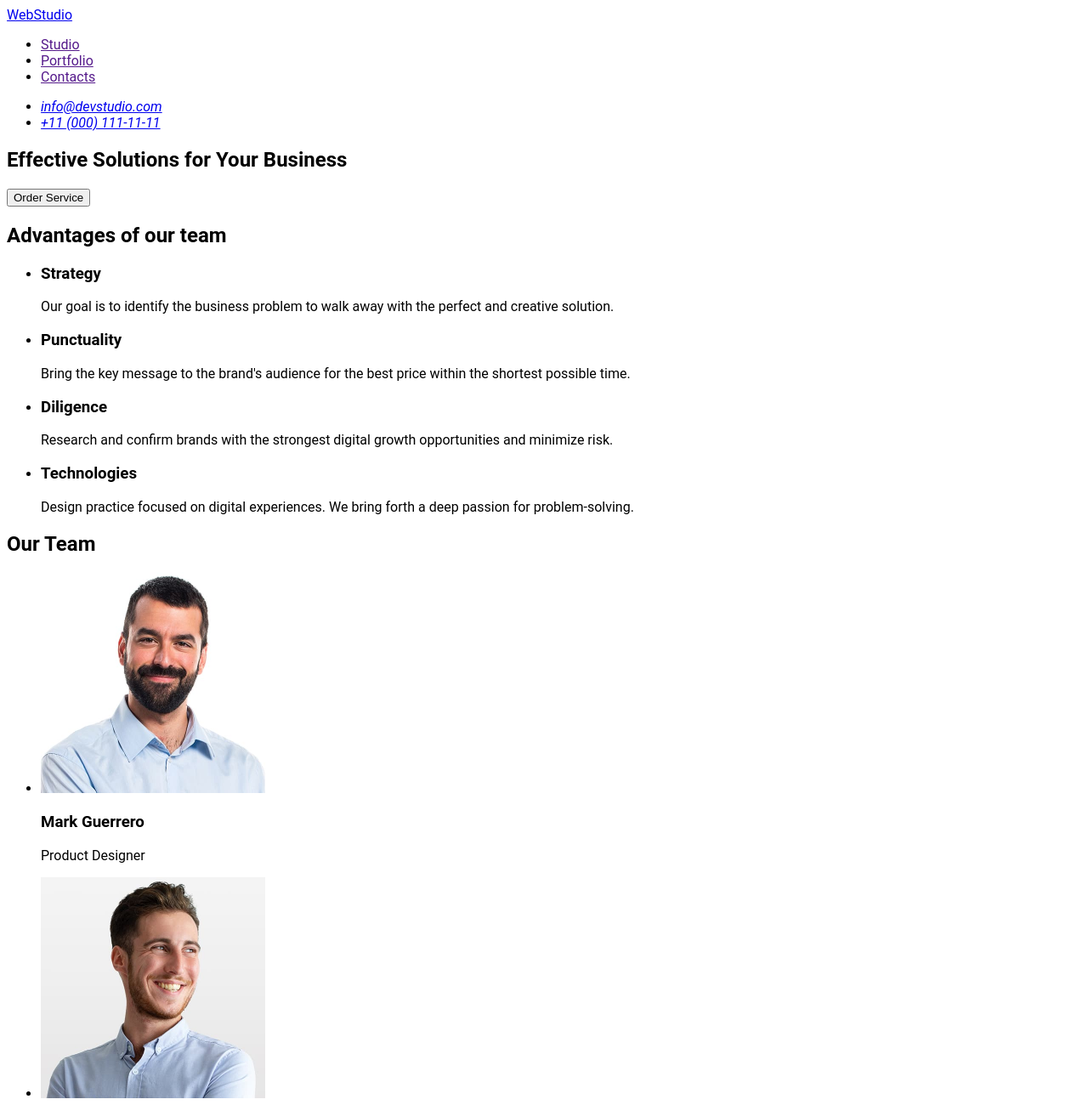
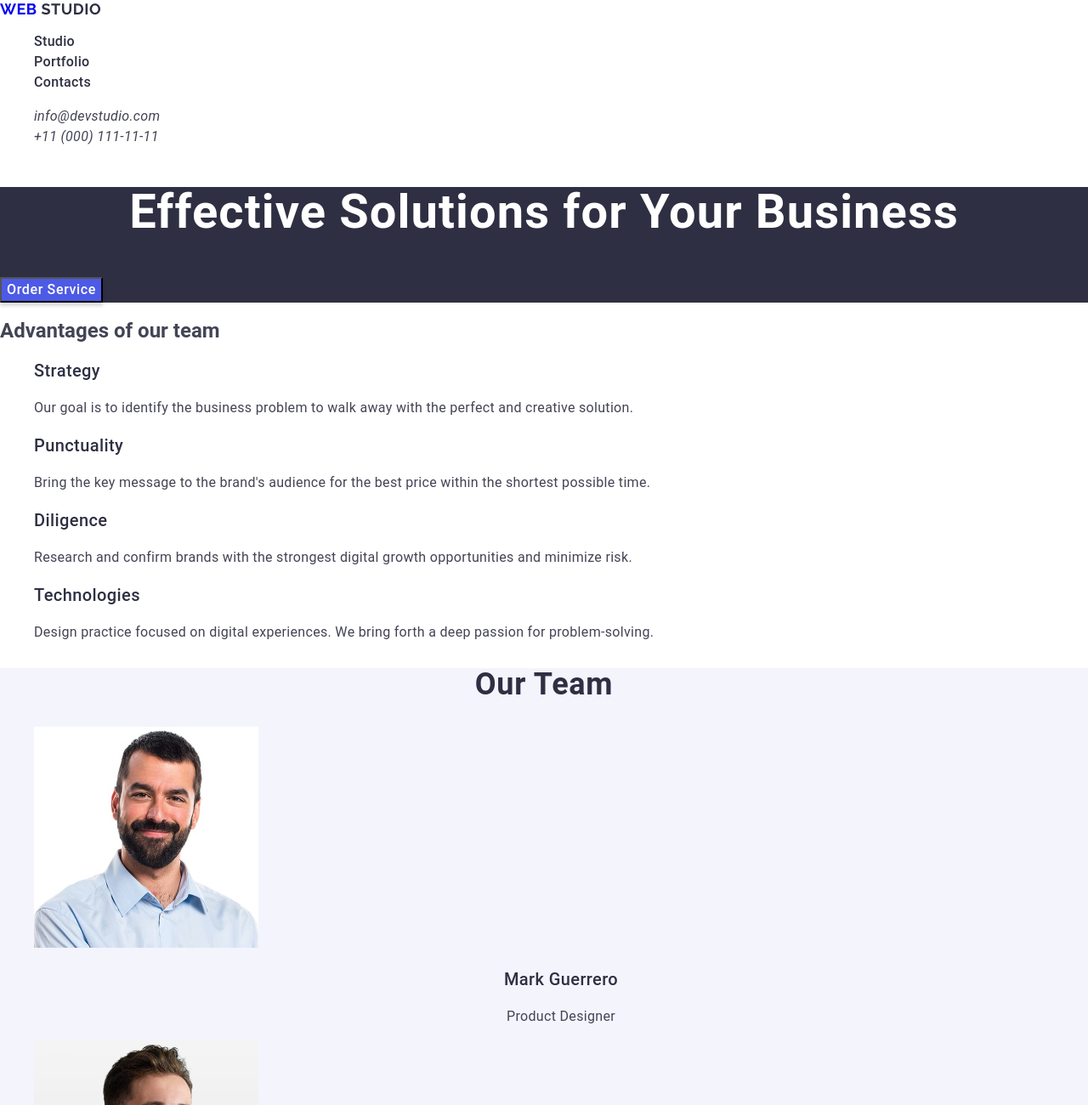
Before and after one commit to BohdanOvcharenko/goit-markup-hw-02, a plain HTML site: page index.html in a window 1280 px wide. Shown: the top 1300 px of the page at 85% size. Drawn offline with nearby package versions, Linux system fonts and the light colour scheme.

Commit message:
add initial files

```diff
--- a/css/styles.css
+++ b/css/styles.css
@@ -1,5 +1,177 @@
 body{
-    font-family: "Roboto", "Raleway", sans-serif;
-    color: var(--navy-blue);
-    background-color: var(--light-blue);
+    font-family: "Roboto", sans-serif;
+    color: #434455;
+    background-color: #fff;
 }
+
+ul{
+    list-style-type: none;
+}
+
+a{
+  text-decoration: none;
+}
+
+address>ul>li>a:hover,
+address>ul>li>a:focus{
+    color: brown;
+}
+
+button{
+    cursor: pointer;
+}
+
+.web{
+    font-family: "Raleway", sans-serif;
+    font-weight: 700;
+    font-size: 18px;
+    line-height: 1.17;
+    letter-spacing: 0.03em;
+    text-transform: uppercase;
+    color: 4D5AE5;
+}
+.studio{
+    font-family: "Raleway", sans-serif;
+    font-weight: 700;
+    font-size: 18px;
+    line-height: 1.17;
+    letter-spacing: 0.03em;
+    text-transform: uppercase;
+    color: #2e2f42;
+}
+
+.header>nav>ul>li>a{
+    font-family: inherit;
+    font-weight: 500;
+    font-size: 16px;
+    line-height: 1.5;
+    letter-spacing: 0.02em;
+    color: #2e2f42;
+}
+
+.header>address>ul>li>a{
+    font-family: inherit;
+    font-weight: 400;
+    font-size: 16px;
+    line-height: 1.5;
+    letter-spacing: 0.02em;
+    color: inherit;
+}
+
+.section-title>h1{
+    font-family: inherit;
+    font-weight: 700;
+    font-size: 56px;
+    line-height: 1.07;
+    letter-spacing: 0.02em;
+    text-align: center;
+    color: #fff;
+}
+
+.section-title{
+    background: #2e2f42;
+}
+
+.section-title>button{
+    font-family: inherit;
+    font-weight: 500;
+    font-size: 16px;
+    line-height: 1.5;
+    letter-spacing: 0.04em;
+    color: #fff;
+    box-shadow: 0 4px 4px 0 rgba(0, 0, 0, 0.15);
+    background: #4d5ae5;
+}
+
+.section-advantages>ul>li>h3{
+    font-family: inherit;
+    font-weight: 500;
+    font-size: 20px;
+    line-height: 1.2;
+    letter-spacing: 0.02em;
+    color: #2e2f42;
+}
+
+.section-advantages>ul>li>p{
+    font-family: inherit;
+    font-weight: 400;
+    font-size: 16px;
+    line-height: 1.5;
+    letter-spacing: 0.02em;
+    color: inherit;
+}
+
+.section-team{
+    background: #f4f4fd;
+}
+
+.section-team>h2{
+    font-family: inherit;
+    font-weight: 700;
+    font-size: 36px;
+    line-height: 1.11;
+    letter-spacing: 0.02em;
+    text-align: center;
+    color: #2e2f42;
+}
+
+.section-team>ul>li>h3{
+    font-family: inherit;
+    font-weight: 500;
+    font-size: 20px;
+    line-height: 1.2;
+    letter-spacing: 0.02em;
+    text-align: center;
+    color: #2e2f42;
+}
+
+.section-team>ul>li>p{
+    font-family: inherit;
+    font-weight: 400;
+    font-size: 16px;
+    line-height: 1.5;
+    letter-spacing: 0.02em;
+    text-align: center;
+    color: inherit;
+}
+
+.section-portfolio>h2{
+    font-family: inherit;
+    font-weight: 700;
+    font-size: 36px;
+    line-height: 1.11;
+    letter-spacing: 0.02em;
+    text-align: center;
+    color: #2e2f42;
+}
+
+.section-portfolio>ul>li>h3{
+    font-family: inherit;
+    font-weight: 500;
+    font-size: 20px;
+    line-height: 1.2;
+    letter-spacing: 0.02em;
+    color: #2e2f42;
+}
+
+.section-portfolio>ul>li>p{
+    font-family: inherit;
+    font-weight: 400;
+    font-size: 16px;
+    line-height: 1.5;
+    letter-spacing: 0.02em;
+    color: inherit;
+}
+
+footer>p{
+    font-family: inherit;
+        font-weight: 400;
+        font-size: 16px;
+        line-height: 1.5;
+        letter-spacing: 0.02em;
+        color: #f4f4fd;
+}
+
+footer{
+    background: #2e2f42;
+}
--- a/index.html
+++ b/index.html
@@ -1,6 +1,13 @@
 <!DOCTYPE html>
 <html lang="en">
   <head>
+    <link
+      rel="stylesheet"
+      href="https://cdnjs.cloudflare.com/ajax/libs/modern-normalize/3.0.1/modern-normalize.min.css"
+      integrity="sha512-q6WgHqiHlKyOqslT/lgBgodhd03Wp4BEqKeW6nNtlOY4quzyG3VoQKFrieaCeSnuVseNKRGpGeDU3qPmabCANg=="
+      crossorigin="anonymous"
+      referrerpolicy="no-referrer"
+    />
     <meta charset="UTF-8" />
     <meta name="viewport" content="width=device-width, initial-scale=1.0" />
     <link rel="preconnect" href="https://fonts.googleapis.com" />
@@ -13,9 +20,11 @@
     <title>WebStudio</title>
   </head>
   <body>
-    <header>
+    <header class="header">
       <nav>
-        <a href="./index.html">WebStudio</a>
+        <a href="./index.html"
+          ><span class="web">Web</span><span class="studio"> Studio</span></a
+        >
         <ul>
           <li><a href="">Studio</a></li>
           <li><a href="">Portfolio</a></li>
@@ -30,11 +39,11 @@
       </address>
     </header>
     <main>
-      <section>
+      <section class="section-title">
         <h1>Effective Solutions for Your Business</h1>
         <button type="button">Order Service</button>
       </section>
-      <section>
+      <section class="section-advantages">
         <h2>Advantages of our team</h2>
         <ul>
           <li>
@@ -67,7 +76,7 @@
           </li>
         </ul>
       </section>
-      <section>
+      <section class="section-team">
         <h2>Our Team</h2>
         <ul>
           <li>
@@ -104,12 +113,12 @@
           </li>
         </ul>
       </section>
-      <section>
+      <section class="section-portfolio">
         <h2>Our Portfolio</h2>
         <ul>
           <li>
             <img
-              src="./images/img-Banking App.jpg"
+              src="./images/img-Banking-App.jpg"
               alt="Bank-App"
               width="360"
             />
@@ -118,7 +127,7 @@
           </li>
           <li>
             <img
-              src="./images/img-Cashless Payment.jpg"
+              src="./images/img-Cashless-Payment.jpg"
               alt="Cashless Payment"
               width="360"
             />
@@ -127,7 +136,7 @@
           </li>
           <li>
             <img
-              src="./images/img-Meditation App.jpg"
+              src="./images/img-Meditation-App.jpg"
               alt="App on device"
               width="360"
             />
@@ -136,7 +145,7 @@
           </li>
           <li>
             <img
-              src="./images/img-Taxi Service.jpg"
+              src="./images/img-Taxi-Service.jpg"
               alt="Taxi-car"
               width="360"
             />
@@ -145,7 +154,7 @@
           </li>
           <li>
             <img
-              src="./images/img-Screen Illustrations.jpg"
+              src="./images/img-Screen-Illustrations.jpg"
               alt="Screen-telefon"
               width="360"
             />
@@ -154,7 +163,7 @@
           </li>
           <li>
             <img
-              src="./images/img-Online Courses.jpg"
+              src="./images/img-Online-Courses.jpg"
               alt="A girl is looking at her phone"
               width="360"
             />
@@ -165,7 +174,9 @@
       </section>
     </main>
     <footer>
-      <a href="./index.html">WebStudio</a>
+      <a href="./index.html"
+        ><span class="web">Web</span><span class="studio"> Studio</span></a
+      >
       <p>
         Increase the flow of customers and sales for your business with digital
         marketing & growth solutions.
```
Also changed, not shown: images/img-Banking-App.jpg (renamed from images/img-Banking App.jpg), images/img-Cashless-Payment.jpg (renamed from images/img-Cashless Payment.jpg), images/img-Meditation-App.jpg (renamed from images/img-Meditation App.jpg), images/img-Online-Courses.jpg (renamed from images/img-Online Courses.jpg), images/img-Screen-Illustrations.jpg (renamed from images/img-Screen Illustrations.jpg), images/img-Taxi-Service.jpg (renamed from images/img-Taxi Service.jpg).
